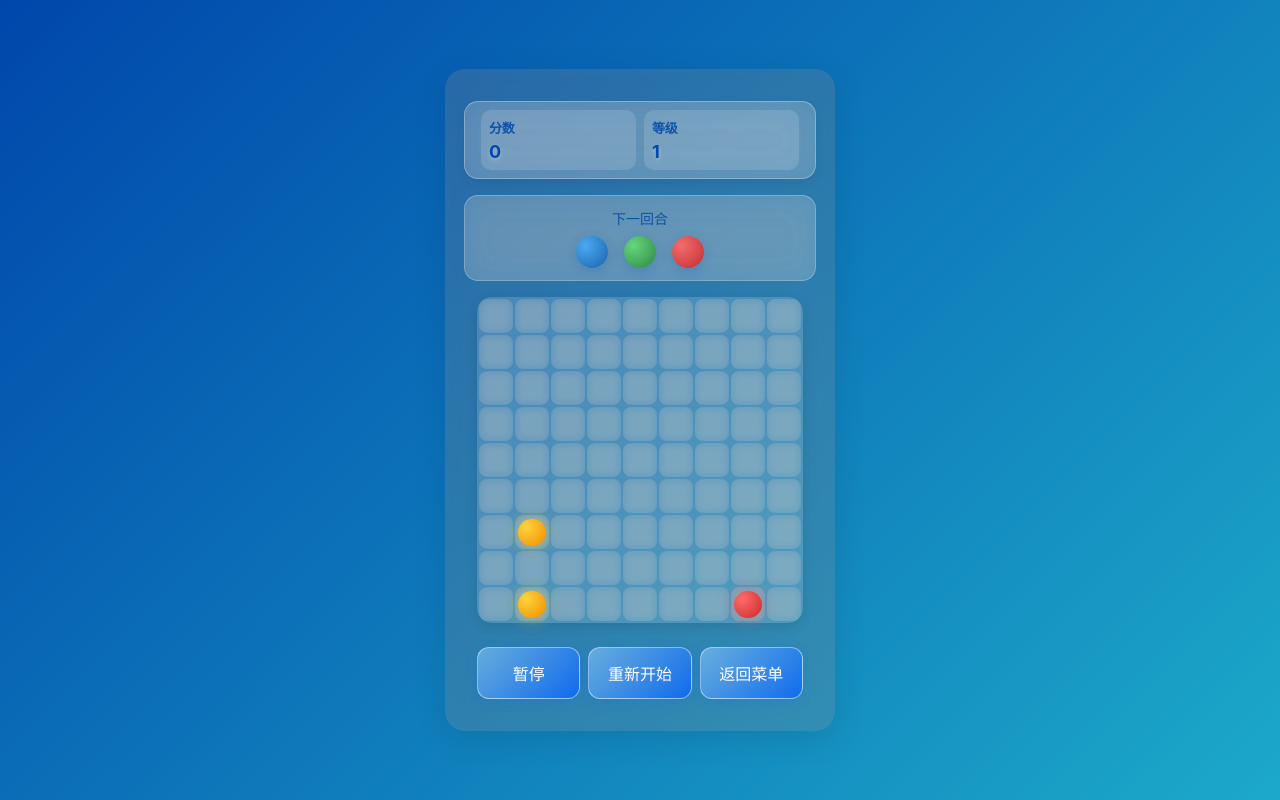
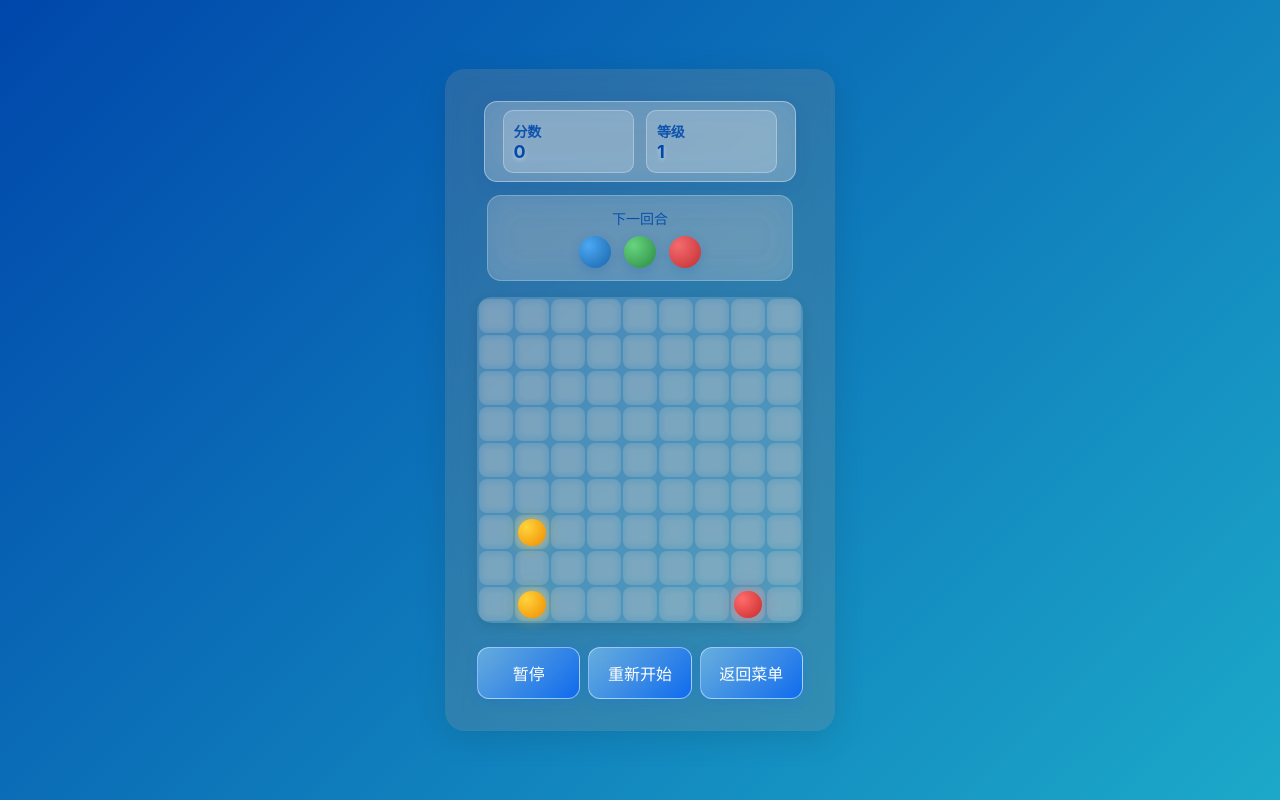
Before and after one commit to kooglz/-, a plain HTML site: page index.html in a window 1280 px wide. Both pictures are taken after a click on the button "开始游戏". Drawn offline with Linux system fonts and the light colour scheme.

Commit message:
Add files via upload

```diff
--- a/game.css
+++ b/game.css
@@ -111,36 +111,81 @@ h1 {
     justify-content: space-between;
     width: 100%;
     margin-bottom: 1rem;
-    background: rgba(255, 255, 255, 0.2) !important;
-    backdrop-filter: blur(20px) saturate(180%);
-    -webkit-backdrop-filter: blur(20px) saturate(180%);
-    border: 1px solid rgba(255, 255, 255, 0.3);
-    border-radius: 14px;
-    box-shadow: 0 4px 12px rgba(0, 0, 0, 0.08);
+    background: rgba(255, 255, 255, 0.25) !important;
+    backdrop-filter: blur(20px);
+    border: 1px solid rgba(255, 255, 255, 0.4);
+    border-radius: 13px;
     padding: 12px 16px;
+    width: 94%;
+    margin: 0 auto 1rem;
+    box-shadow: 0 4px 20px rgba(0, 71, 171, 0.1);
 }
 
 .info-item {
     flex: 1;
-    padding: 8px;
-    background: rgba(255, 255, 255, 0.15);
+    padding: 10px;
+    background: rgba(255, 255, 255, 0.2);
     border-radius: 10px;
-    margin: 0 4px;
+    margin: 0 6px;
+    box-sizing: border-box;
+    border: 0.5px solid rgba(255, 255, 255, 0.3);
 }
 
 .info-label {
-    color: rgba(0, 71, 171, 0.9) !important;
-    font-size: 13px;
+    color: #0047ab !important;
+    opacity: 0.9;
+    font-size: 14px;
     font-weight: 600;
-    letter-spacing: -0.2px;
-    margin-bottom: 4px;
+    letter-spacing: -0.24px;
 }
 
 .info-value {
     color: #0047ab !important;
-    font-size: 20px;
+    font-size: 22px;
     font-weight: 700;
-    text-shadow: 0 2px 4px rgba(255, 255, 255, 0.3);
+    text-shadow: 0 2px 4px rgba(255, 255, 255, 0.4);
+}
+
+.next-balls {
+    background: rgba(255, 255, 255, 0.25) !important;
+    border: 1px solid rgba(255, 255, 255, 0.35);
+    width: 94%;
+    margin: 0 auto 1.2rem;
+}
+
+.next-balls-text {
+    color: #0047ab !important;
+    opacity: 0.95;
+    font-size: 15px;
+    font-weight: 500;
+}
+
+.container {
+    box-sizing: border-box;
+    padding: 16px !important;
+}
+
+@media (max-width: 414px) {
+    .game-info {
+        padding: 10px 12px;
+        border-radius: 11px;
+    }
+
+    .info-item {
+        padding: 8px;
+        margin: 0 4px;
+    }
+
+    .info-value {
+        font-size: 20px;
+    }
+}
+
+@media (orientation: landscape) {
+    .game-info {
+        width: 88%;
+        margin-bottom: 0.8rem;
+    }
 }
 
 /* 游戏棋盘样式 */
@@ -229,14 +274,15 @@ h1 {
 
 /* 下一回合提示区域 */
 .next-balls {
-    width: 100%;
-    padding: 0.5rem;
-    margin-bottom: 1rem;
+    width: 94%;
+    padding: 12px;
+    margin: 0 auto 1rem;
     background: rgba(255, 255, 255, 0.2);
     backdrop-filter: blur(5px);
     -webkit-backdrop-filter: blur(5px);
     border-radius: 15px;
     text-align: center;
+    box-sizing: border-box;
 }
 
 .next-balls-text {
@@ -255,13 +301,16 @@ h1 {
 .next-balls-preview {
     display: flex;
     justify-content: center;
-    gap: 1rem;
+    gap: 0.8rem;
     margin-top: 0.5rem;
+    padding: 0 0.5rem;
 }
 
 .next-balls-preview .ball {
-    width: 30px;
-    height: 30px;
+    width: 28px;
+    height: 28px;
+    min-width: 28px;
+    min-height: 28px;
 }
 
 /* 暂停遮罩层 */
```
